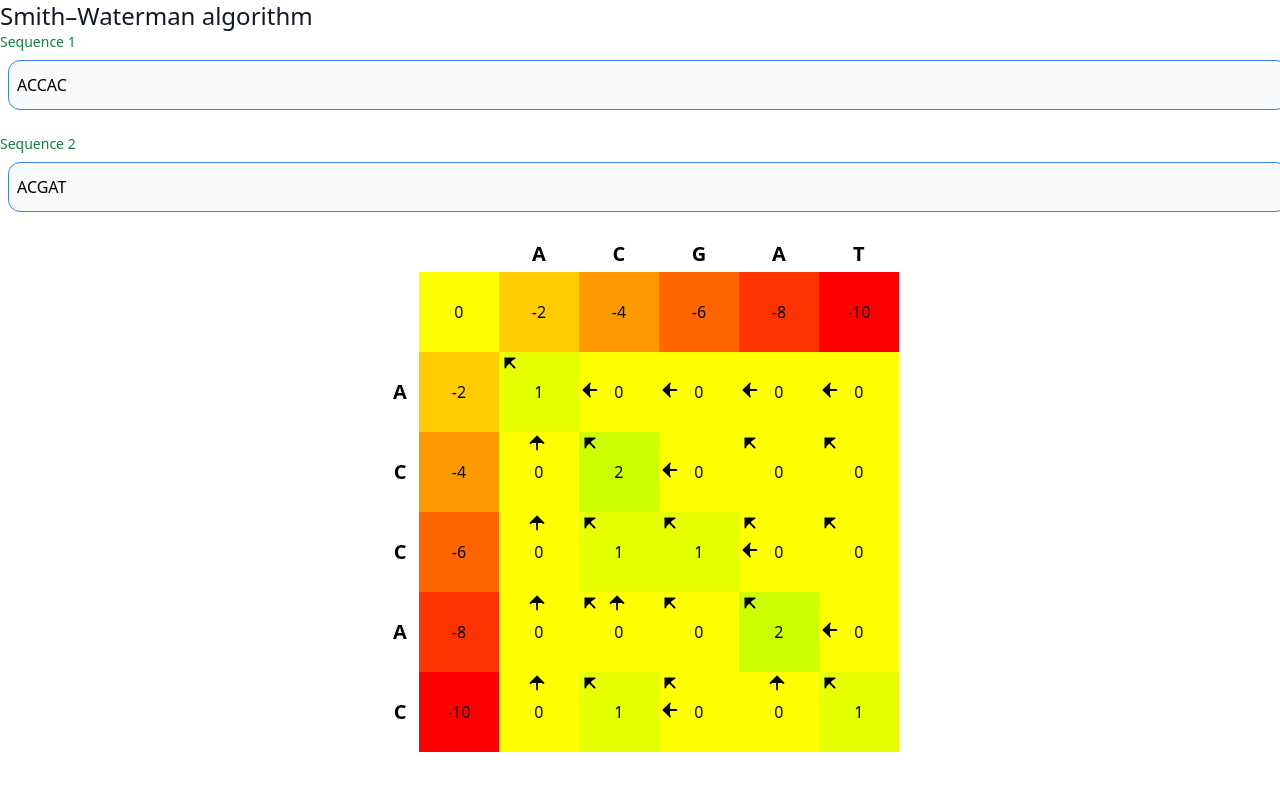
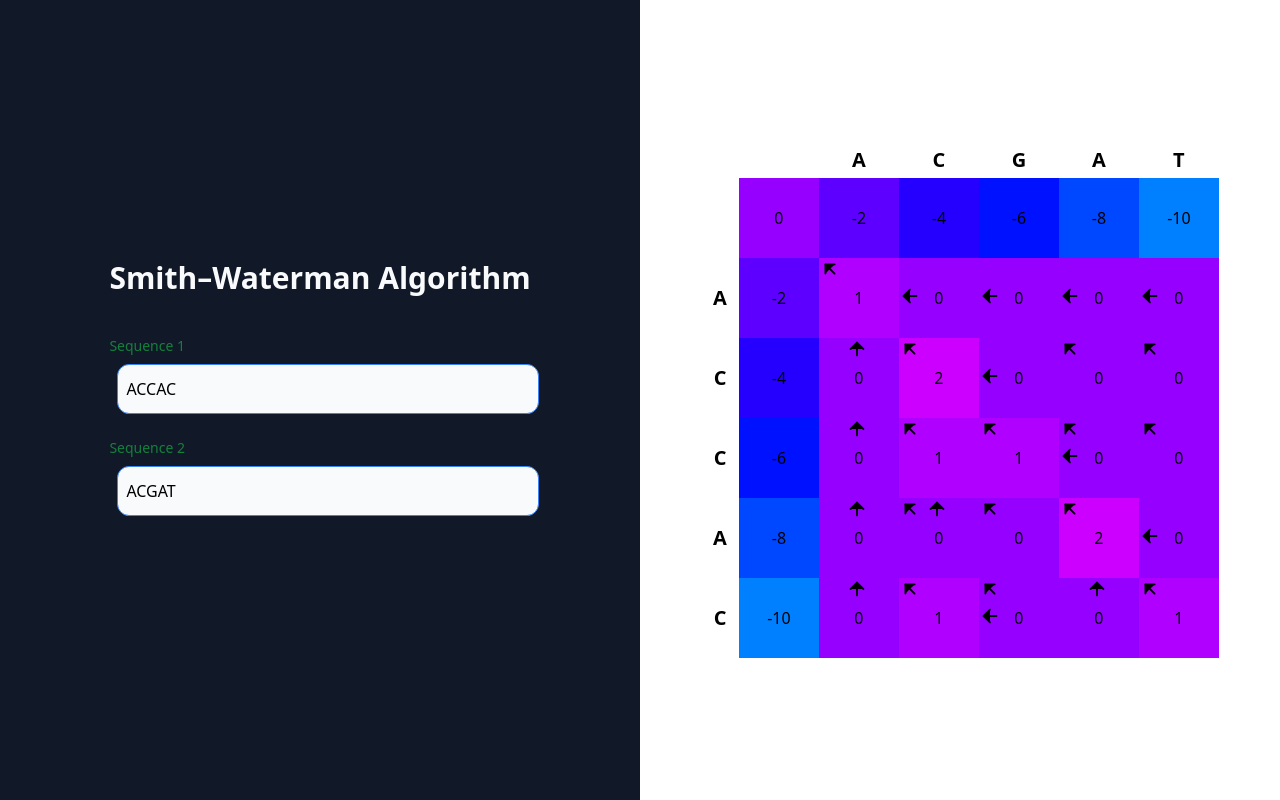
Before and after one commit to ANUSHKALA/sequence_alignment_visualizer, a Next.js app: page /local in a window 1280 px wide. Built offline with nearby package versions, Linux system fonts and the light colour scheme.

Commit message:
some ui changes in global and local pages

```diff
--- a/components/Needleman/index.js
+++ b/components/Needleman/index.js
@@ -1,5 +1,4 @@
 import React, { useState, useEffect } from "react";
-import MatrixVisual from "../matrixVisual";
 import DisplayMatrix from "../displayMatrix";
 
 export default function Needleman({ sequenceA, sequenceB }) {
--- a/components/SmithWaterman/index.js
+++ b/components/SmithWaterman/index.js
@@ -1,5 +1,4 @@
 import React, { useState, useEffect } from "react";
-import MatrixVisual from "../matrixVisual";
 import DisplayMatrix from "../displayMatrix";
 
 export default function SmithWaterman({ sequenceA, sequenceB }) {
--- a/components/displayMatrix.js
+++ b/components/displayMatrix.js
@@ -5,8 +5,8 @@ const DisplayMatrix = ({ matrix, sequence1, sequence2 }) => {
   const getColorFromScore = (score) => {
     const minScore = -10;
     const maxScore = 10;
-    const minHue = 0;
-    const maxHue = 120;
+    const minHue = 210;
+    const maxHue = 340;
     const normalizedScore = (score - minScore) / (maxScore - minScore);
     const hue = (1 - normalizedScore) * minHue + normalizedScore * maxHue;
     return `hsl(${hue}, 100%, 50%)`;
@@ -17,10 +17,11 @@ const DisplayMatrix = ({ matrix, sequence1, sequence2 }) => {
 
   return (
     <table className="mx-auto">
+
       <tbody>
         <th></th>
         {sequence2.map((letter, index) => {
-          return <th key={index} className="py-1 text-xl">{letter}</th>;
+          return <th key={index} className="py-1 text-xl uppercase">{letter}</th>;
         })}
         {matrix.map((row, rowIndex) => (
           <tr key={rowIndex}>
@@ -30,6 +31,7 @@ const DisplayMatrix = ({ matrix, sequence1, sequence2 }) => {
               return <DisplayCell key={cellIndex} cell={cell} color={color} />;
             })}
           </tr>
+
         ))}
       </tbody>
     </table>
--- a/components/seqInput.js
+++ b/components/seqInput.js
@@ -12,7 +12,7 @@ export default function SeqInput({value, placeholder="", onChange, label}) {
       </label>
       <input
         type="text"
-        className="bg-slate-50 border py-3 px-2 min-w-full mx-2 rounded-xl border-blue-500 focus:border-blue-500 focus:ring-0"
+        className="bg-slate-50 border py-3 px-2 min-w-full mx-2 uppercase rounded-xl border-blue-500 focus:border-blue-500 focus:ring-0"
         placeholder={placeholder}
         value={value}
         onChange={onChange}
--- a/pages/global.js
+++ b/pages/global.js
@@ -9,9 +9,11 @@ const Global = () => {
 
 
    return(
-    <div className='container mx-auto'>
-    <div className='text-gray-900 text-2xl'>Needleman Wunsch Algorithm</div>
-    <>
+       <div className=" h-screen">
+           <div className='flex flex-wrap justify-center items-center'>
+               <div className=" flex items-center justify-center bg-gray-900 h-screen w-[50%]">
+                   <div className="mx-20 my-36 p-2">
+                       <div className='text-center text-3xl font-bold mb-10 text-gray-50'>Needleman Wunsch Algorithm</div>
                        <SeqInput value={sequenceA} placeholder='Sequence 1' label={"Sequence 1"} onChange={
                            (e) => {
                                setSequenceA(e.target.value);
@@ -22,11 +24,14 @@ const Global = () => {
                                setSequenceB(e.target.value);
                            }
                        }/>
-    </>
-    <div>
+                   </div>
+               </div>
+               <div className="flex justify-center items-center h-screen w-[50%]">
                    <Needleman sequenceA={sequenceA} sequenceB={sequenceB} />
                </div>
            </div>
+       </div>
+
    )
 }
 
--- a/pages/index.js
+++ b/pages/index.js
@@ -4,7 +4,7 @@ export default function Home() {
   return (
     <div className={""}>
 
-        <div className=" h-screen bg-gray-900 flex items-center justify-center">
+        <div className=" h-screen  bg-gray-900 flex items-center justify-center">
             <div className=" flex flex-wrap my-20 ">
                 <div className="text-justify">
                     <div className="text-center text-2xl capitalize px-auto p-10 pb-20">
--- a/pages/local.js
+++ b/pages/local.js
@@ -1,6 +1,7 @@
 import React,{useState} from 'react';
 import SmithWaterman from '../components/SmithWaterman';
 import SeqInput from '../components/seqInput';
+import Needleman from "../components/Needleman";
 
 
 const Local = () => {
@@ -9,9 +10,11 @@ const Local = () => {
     const [sequenceB, setSequenceB] = useState("ACGAT");
 
   return (
-    <div className='container mx-auto'>
-    <div className='text-gray-900 text-2xl'>{'Smith–Waterman algorithm'}</div>
-    <>
+      <div className=" h-screen">
+          <div className='flex flex-wrap justify-center items-center'>
+              <div className=" flex items-center justify-center bg-gray-900 h-screen w-[50%]">
+                  <div className="mx-20 my-36 p-2">
+                      <div className='text-center text-3xl font-bold mb-10 text-gray-50'>Smith–Waterman Algorithm</div>
                       <SeqInput value={sequenceA} placeholder='Sequence 1' label={"Sequence 1"} onChange={
                           (e) => {
                               setSequenceA(e.target.value);
@@ -22,9 +25,14 @@ const Local = () => {
                               setSequenceB(e.target.value);
                           }
                       }/>
-    </>
                       <div>
+
+                      </div>
+                  </div>
+              </div>
+              <div className="flex justify-center items-center h-screen w-[50%]">
                   <SmithWaterman sequenceA={sequenceA} sequenceB={sequenceB} />
+              </div>
           </div>
       </div>
   )
```
Lines whose indentation alone changed are shown as unchanged.
